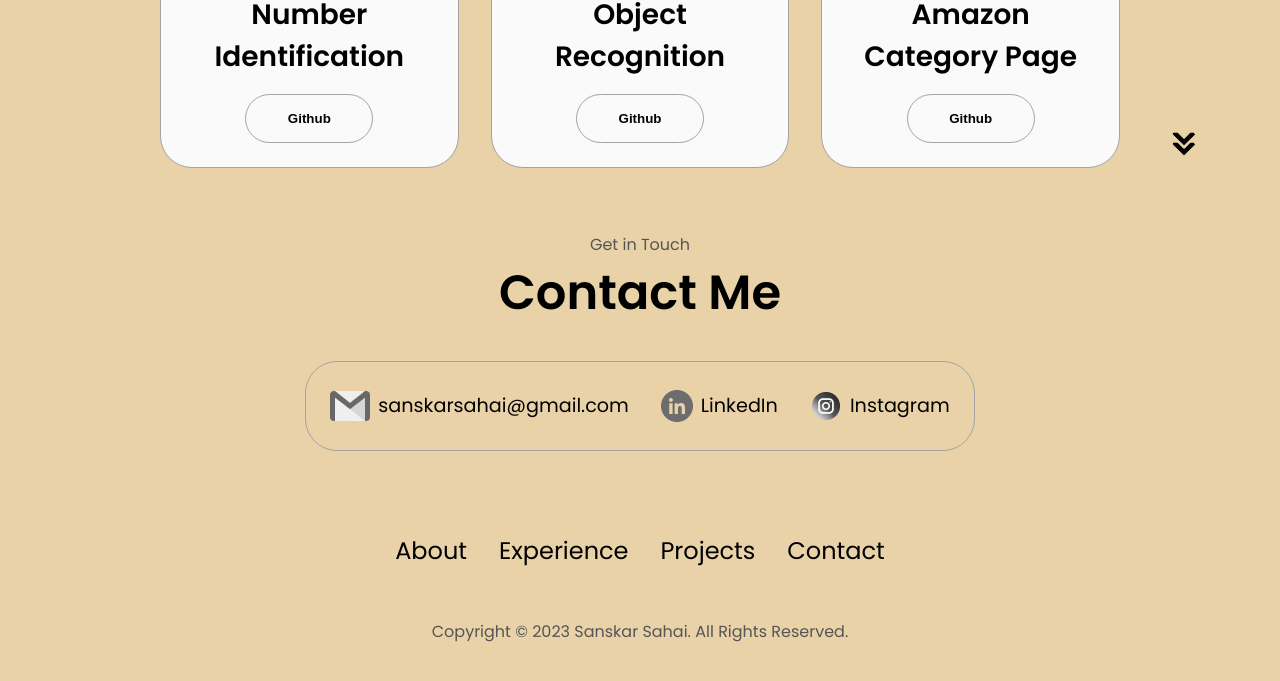
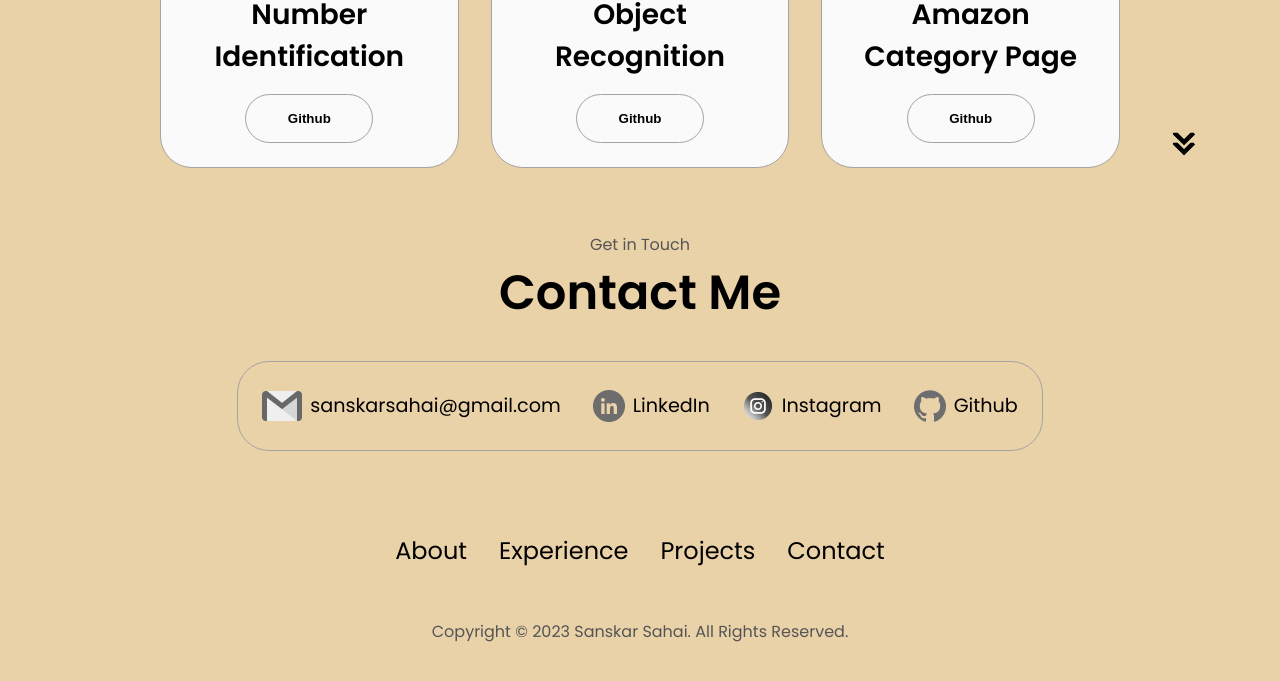
Before and after one commit to SanskarSahai/Portfolio, a plain HTML site: page index.html in a window 1280 px wide. Shown: the part 2808-3489 px from the top of the page. Drawn offline with Linux system fonts and the light colour scheme.

Commit message:
5th changes

```diff
--- a/index.html
+++ b/index.html
@@ -293,6 +293,14 @@
           />
           <p><a href="https://www.instagram.com/sanskar_sahai/">Instagram</a></p>
         </div>
+        <div class="contact-info-container">
+          <img
+            src="./assets/github.png"
+            alt="LinkedIn icon"
+            class="icon contact-icon"
+          />
+          <p><a href="https://github.com/SanskarSahai">Github</a></p>
+        </div>
       </div>
     </section>
     <footer>
```
